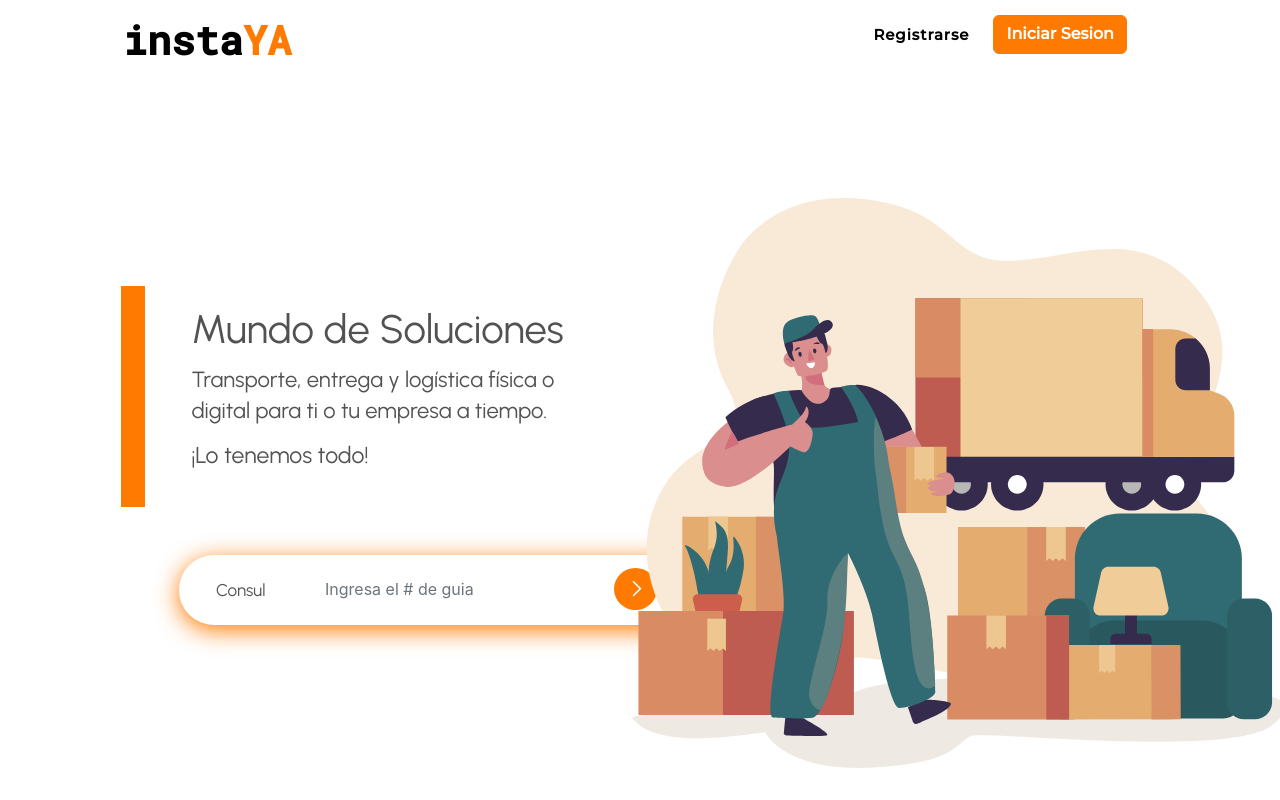
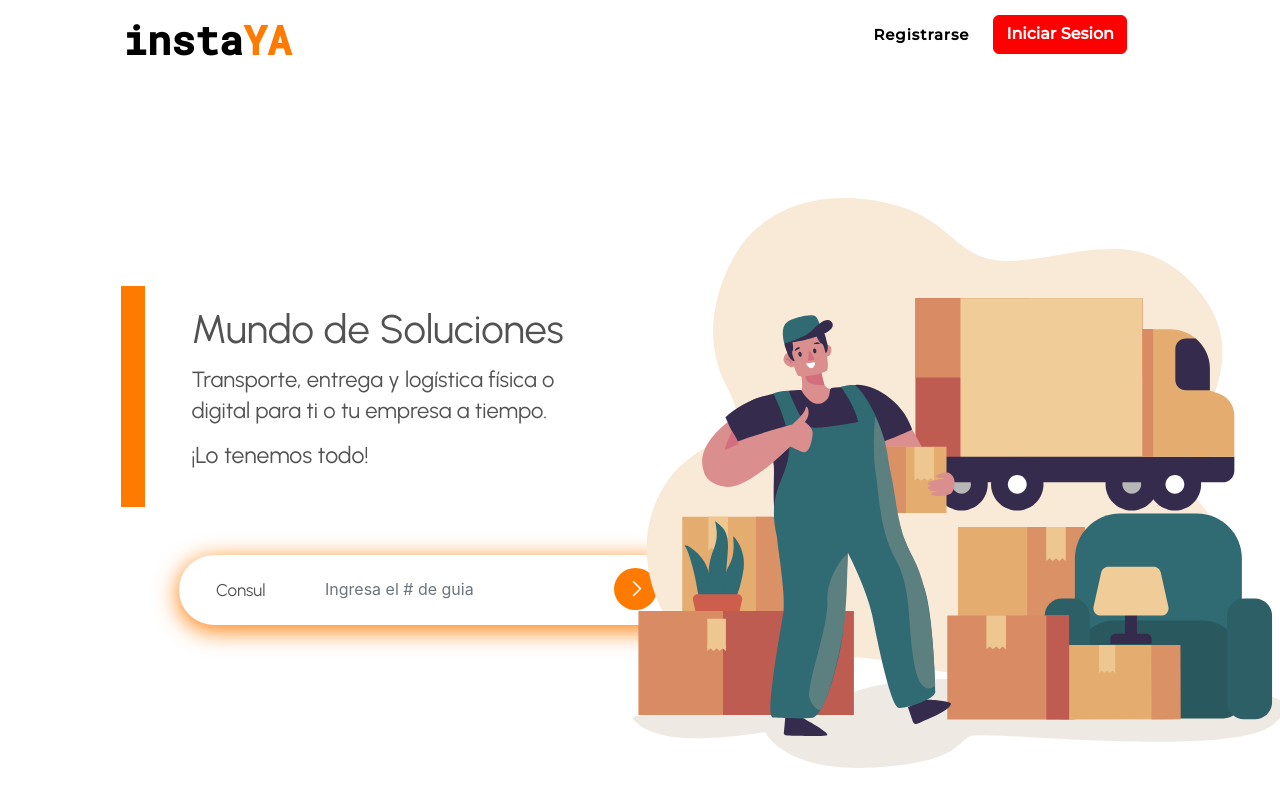
Before and after one commit to NicGual/demo_2, a React (Create React App) app in the folder app/: page / in a window 1280 px wide. In both pictures the pointer is over the button "Iniciar Sesion". Built offline with nearby package versions, Linux system fonts and the light colour scheme.

Commit message:
changing login button

```diff
--- a/app/src/components/NavbarComp/NavbarComp.css
+++ b/app/src/components/NavbarComp/NavbarComp.css
@@ -85,7 +85,7 @@ color: #FF7A00;
 }
 
 .btn-iniciarSesion:hover {
-    border-color: #FF7A00 !important;
-    background-color: #FF7A00 !important;
+    border-color: red !important;  /*#FF7A00*/
+    background-color: red !important;
     color: white;
 }
```
Also changed, not shown: 1 other file (tests, documents, lock files or other folders).
